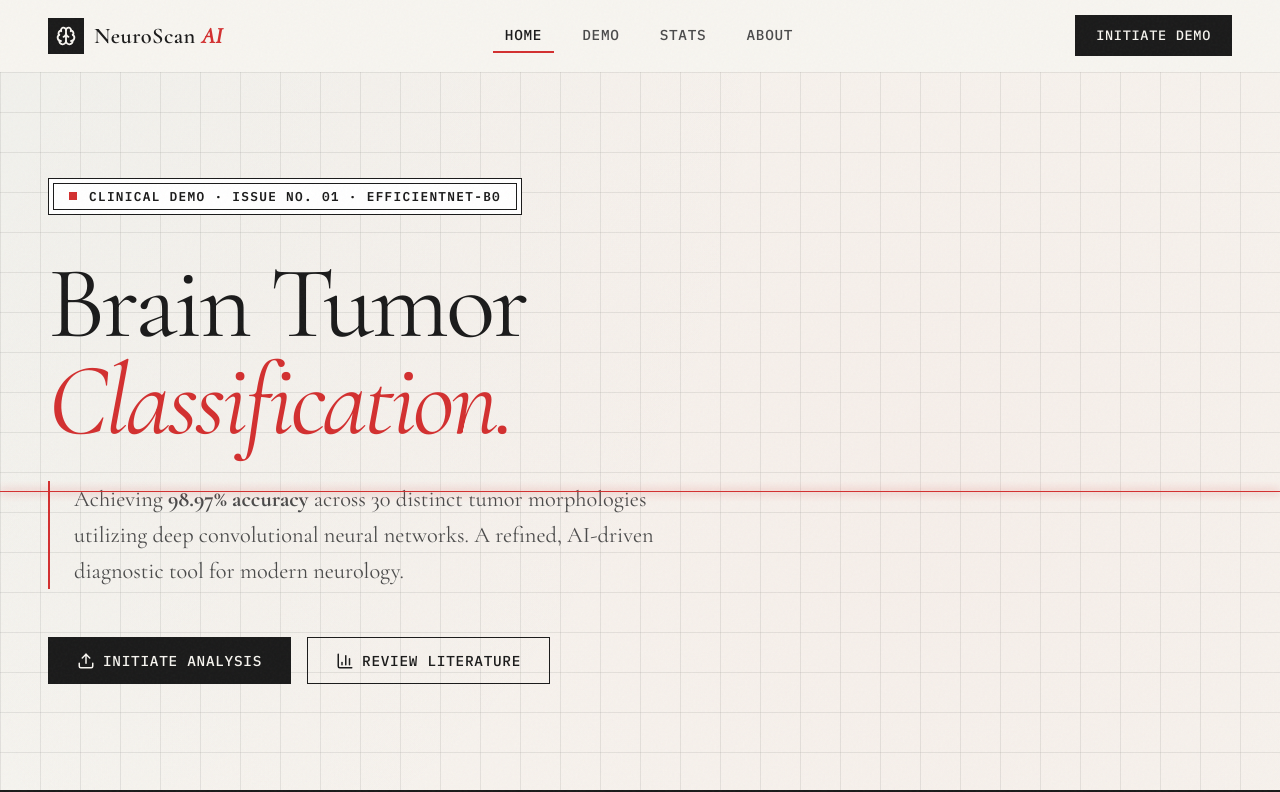
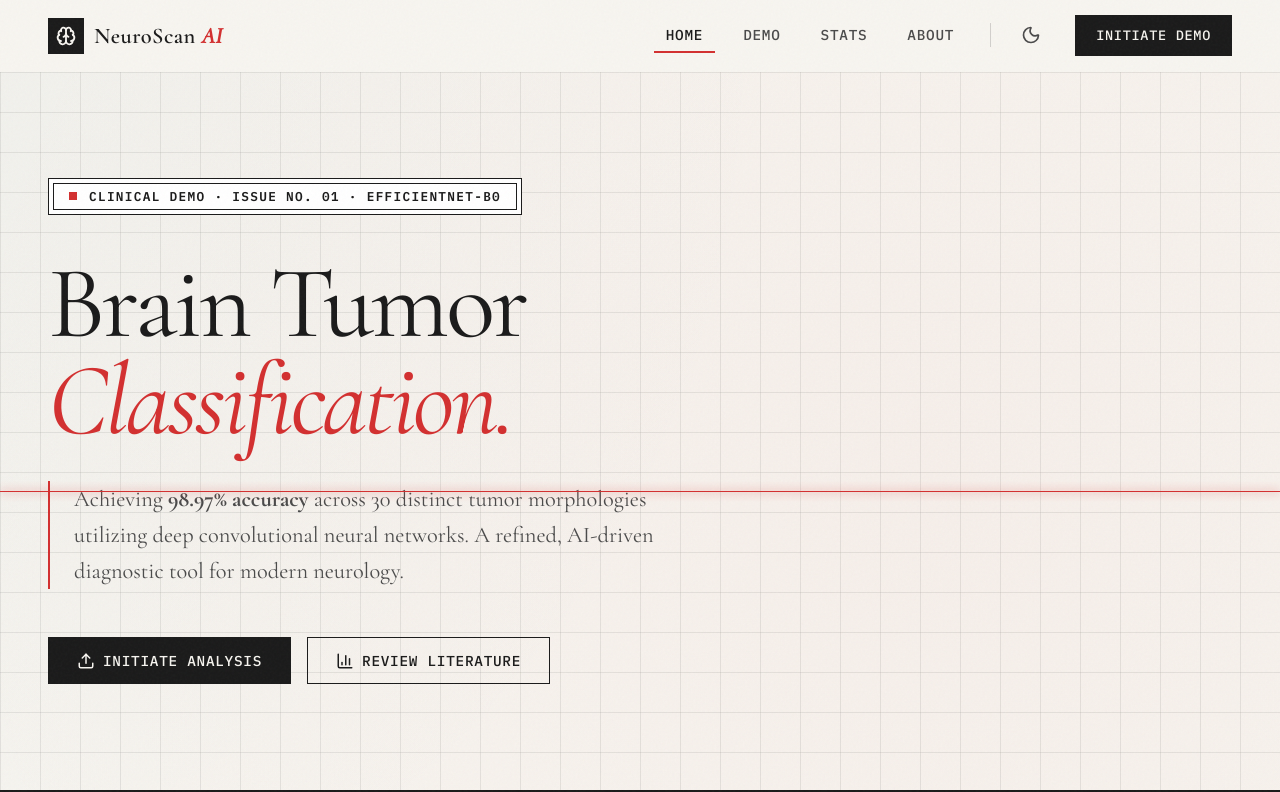
Before and after one commit to anish27863/Brain_MRI, a Next.js app in the folder frontend/: page / in a window 1280 px wide. Shown: the top 792 px of the page. Built offline with nearby package versions, Linux system fonts and the light colour scheme.

Commit message:
adding dark theme

```diff
--- a/frontend/app/globals.css
+++ b/frontend/app/globals.css
@@ -35,6 +35,22 @@
   --font-mono: 'IBM Plex Mono', monospace;
   --font-body: 'Cormorant Garamond', serif;
   --font-heading: 'Cormorant Garamond', serif;
+}
+
+html[data-theme='dark'] {
+  --bg-primary:    #0C0C0C;
+  --bg-secondary:  #141414;
+  --bg-elevated:   #1C1C1C;
+
+  --text-primary:   #F7F5F0;
+  --text-secondary: #A0A0A0;
+  --text-tertiary:  #666666;
+
+  --border-subtle: rgba(255, 255, 255, 0.15);
+  --border-dark:   #F7F5F0;
+
+  --accent-glow:      rgba(211, 47, 47, 0.15);
+  --accent-glow-md:   rgba(211, 47, 47, 0.25);
 }
 
 @theme inline {
--- a/frontend/app/layout.tsx
+++ b/frontend/app/layout.tsx
@@ -28,13 +28,26 @@ export default function RootLayout({
   children: React.ReactNode;
 }) {
   return (
-    <html lang="en">
+    <html lang="en" suppressHydrationWarning>
       <head>
         <link rel="preconnect" href="https://fonts.googleapis.com" />
         <link rel="preconnect" href="https://fonts.gstatic.com" crossOrigin="anonymous" />
         <link
           href="https://fonts.googleapis.com/css2?family=Cormorant+Garamond:ital,wght@0,300;0,400;0,500;0,600;0,700;1,400;1,500&family=IBM+Plex+Mono:ital,wght@0,400;0,500;0,600;1,400&display=swap"
           rel="stylesheet"
+        />
+        <script
+          dangerouslySetInnerHTML={{
+            __html: `
+              try {
+                let theme = localStorage.getItem('theme');
+                if (!theme) {
+                  theme = window.matchMedia('(prefers-color-scheme: dark)').matches ? 'dark' : 'light';
+                }
+                document.documentElement.setAttribute('data-theme', theme);
+              } catch (e) {}
+            `,
+          }}
         />
       </head>
       <body>
--- a/frontend/components/Navbar.tsx
+++ b/frontend/components/Navbar.tsx
@@ -3,7 +3,7 @@
 import { useState, useEffect } from "react";
 import Link from "next/link";
 import { usePathname } from "next/navigation";
-import { Brain, Home, FlaskConical, BarChart3, Info } from "lucide-react";
+import { Brain, Home, FlaskConical, BarChart3, Info, Moon, Sun } from "lucide-react";
 
 const navLinks = [
   { href: "/",       label: "Home",  icon: Home },
@@ -15,12 +15,25 @@ const navLinks = [
 export default function Navbar() {
   const [scrolled, setScrolled] = useState(false);
   const pathname = usePathname();
+  const [theme, setTheme] = useState<"light" | "dark">("light");
 
   useEffect(() => {
     const onScroll = () => setScrolled(window.scrollY > 20);
     window.addEventListener("scroll", onScroll, { passive: true });
+
+    // Initialize theme from HTML element (set by layout.tsx script)
+    const currentTheme = document.documentElement.getAttribute("data-theme") as "light" | "dark" || "light";
+    setTheme(currentTheme);
+
     return () => window.removeEventListener("scroll", onScroll);
   }, []);
+
+  const toggleTheme = () => {
+    const newTheme = theme === "light" ? "dark" : "light";
+    setTheme(newTheme);
+    document.documentElement.setAttribute("data-theme", newTheme);
+    localStorage.setItem("theme", newTheme);
+  };
 
   return (
     <>
@@ -38,7 +51,8 @@ export default function Navbar() {
           padding: "0 48px",
           justifyContent: "space-between",
           transition: "background 0.3s ease, backdrop-filter 0.3s ease, border-bottom 0.3s ease",
-          background: scrolled ? "rgba(247, 245, 240, 0.95)" : "transparent",
+          background: scrolled ? "var(--bg-primary)" : "transparent",
+          opacity: scrolled ? 0.95 : 1,
           backdropFilter: scrolled ? "blur(16px)" : "none",
           borderBottom: scrolled ? "1px solid var(--border-dark)" : "1px solid transparent",
         }}
@@ -64,7 +78,7 @@ export default function Navbar() {
         </Link>
 
         {/* Desktop links */}
-        <div style={{ display: "flex", gap: "16px" }} className="hidden-mobile">
+        <div style={{ display: "flex", gap: "16px", alignItems: "center" }} className="hidden-mobile">
           {navLinks.map(({ href, label }) => {
             const active = pathname === href;
             return (
@@ -88,12 +102,34 @@ export default function Navbar() {
               </Link>
             );
           })}
+
+          <div style={{ width: "1px", height: "24px", background: "var(--border-subtle)", margin: "0 8px" }} />
+
+          <button
+            onClick={toggleTheme}
+            style={{
+              background: "transparent",
+              border: "none",
+              cursor: "pointer",
+              padding: "6px",
+              display: "flex",
+              alignItems: "center",
+              justifyContent: "center",
+              color: "var(--text-secondary)",
+              transition: "color 0.2s",
+            }}
+            onMouseOver={(e) => (e.currentTarget.style.color = "var(--text-primary)")}
+            onMouseOut={(e) => (e.currentTarget.style.color = "var(--text-secondary)")}
+            aria-label="Toggle Theme"
+          >
+            {theme === "light" ? <Moon size={20} /> : <Sun size={20} />}
+          </button>
+
+          {/* CTA button */}
+          <Link href="/demo" className="btn-primary" style={{ fontSize: "0.85rem", padding: "9px 20px", marginLeft: "12px" }}>
+            Initiate Demo
+          </Link>
         </div>
-
-        {/* CTA button */}
-        <Link href="/demo" className="btn-primary hidden-mobile" style={{ fontSize: "0.85rem", padding: "9px 20px" }}>
-          Initiate Demo
-        </Link>
       </nav>
 
       {/* ── Mobile Bottom Nav ─────────────────────────────────────────── */}
@@ -106,7 +142,8 @@ export default function Navbar() {
           right: 0,
           zIndex: 100,
           height: "64px",
-          background: "rgba(247, 245, 240, 0.95)",
+          background: "var(--bg-primary)",
+          opacity: 0.95,
           backdropFilter: "blur(16px)",
           borderTop: "1px solid var(--border-dark)",
           display: "flex",
@@ -139,6 +176,24 @@ export default function Navbar() {
             </Link>
           );
         })}
+        <button
+          onClick={toggleTheme}
+          style={{
+            display: "flex",
+            flexDirection: "column",
+            alignItems: "center",
+            gap: "3px",
+            padding: "8px 16px",
+            background: "transparent",
+            border: "none",
+            color: "var(--text-secondary)",
+          }}
+        >
+          {theme === "light" ? <Moon size={20} strokeWidth={1.7} /> : <Sun size={20} strokeWidth={1.7} />}
+          <span style={{ fontFamily: "var(--font-mono)", fontSize: "0.7rem", fontWeight: 400, textTransform: "uppercase" }}>
+            Theme
+          </span>
+        </button>
       </nav>
 
       <style>{`
```
